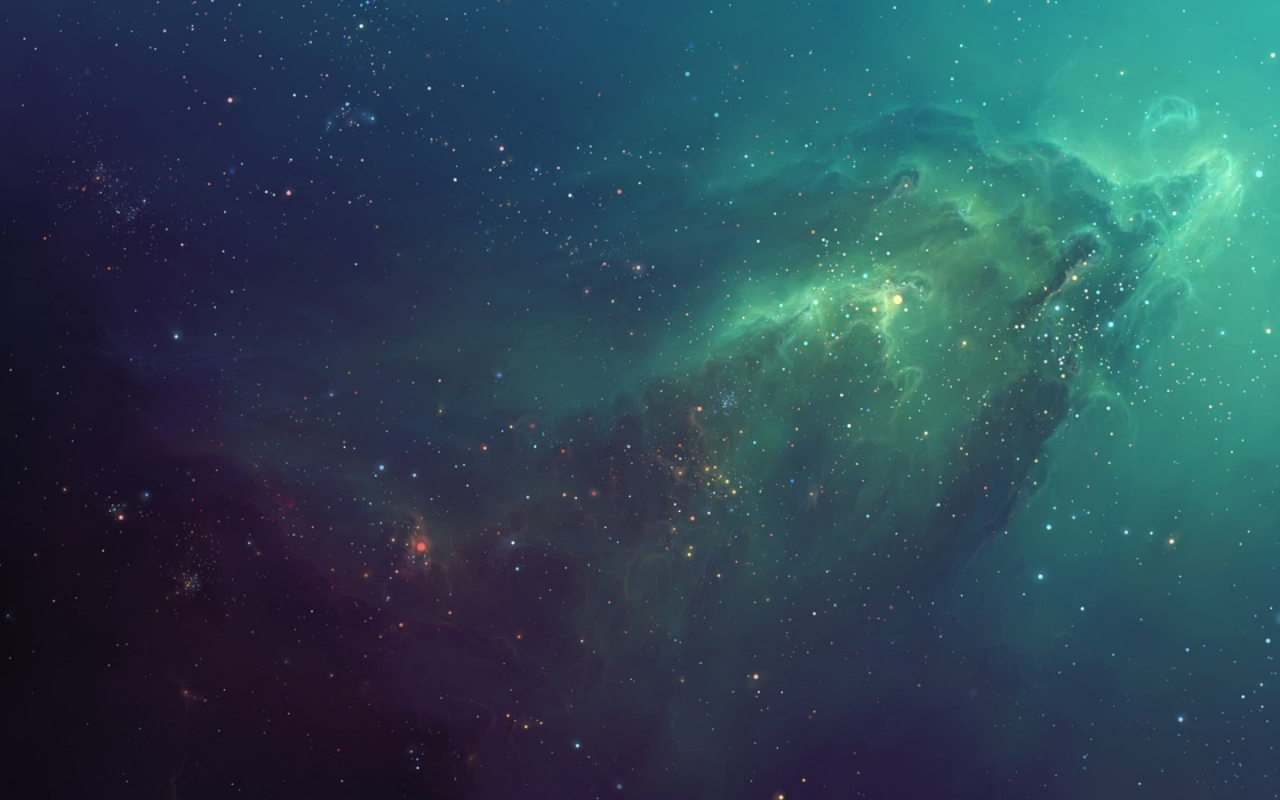
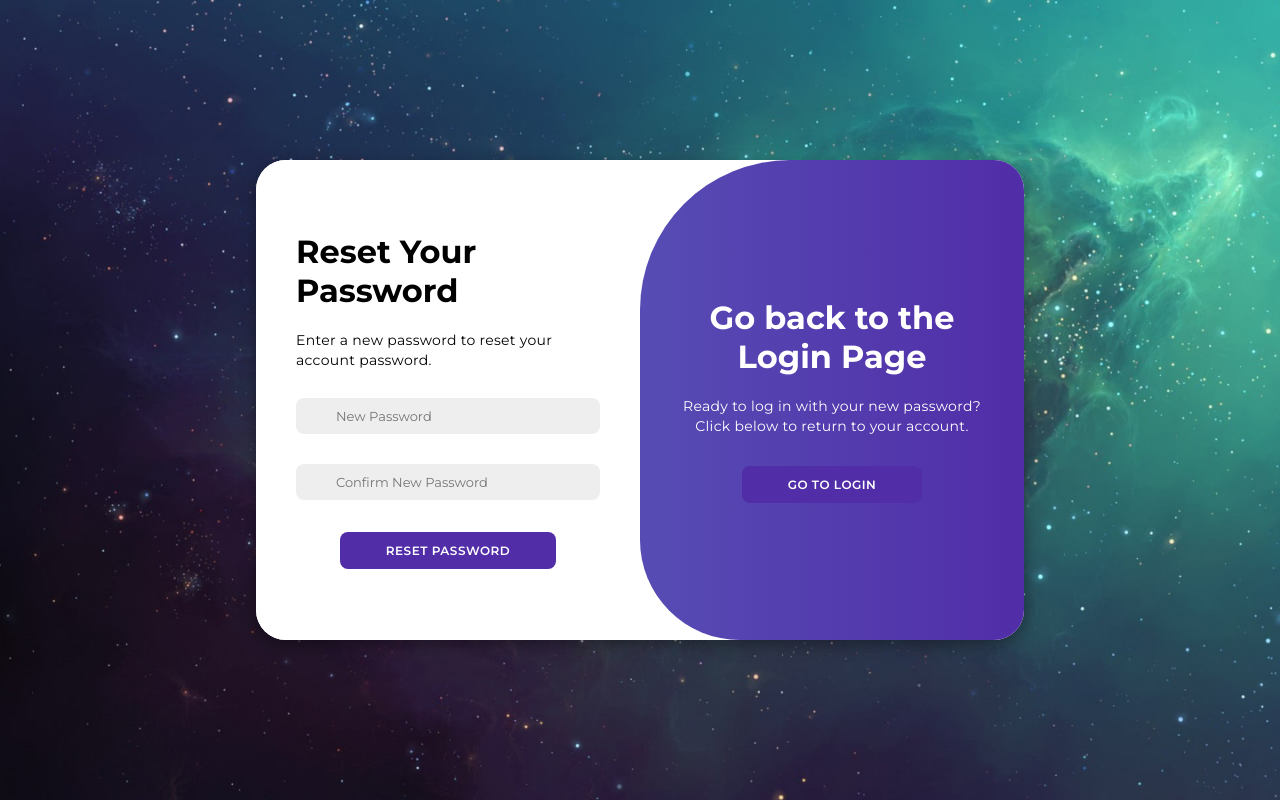
Before and after one commit to hikmetbozkurt/LearnLink, a React (Create React App) app in the folder learnlink_gui/: page /reset-password in a window 1280 px wide. Before the commit this address had no page. Built offline with nearby package versions, Linux system fonts and the light colour scheme.

Commit message:
Login features are added.

```diff
--- a/learnlink_gui/src/App.tsx
+++ b/learnlink_gui/src/App.tsx
@@ -1,12 +1,16 @@
 import React from "react";
 import { BrowserRouter as Router, Routes, Route } from "react-router-dom";
-import SignInPage from "./features/login/components/SignInPage.tsx";
+import SignInPage from "./features/login/components/LoginPage.tsx";
+import ForgotPasswordPage from "./features/login/components/ForgetPasswordPage.tsx";
+import ResetPasswordPage from "./features/login/components/ResetPasswordPage.tsx";
 
 const App = () => {
   return (
     <Router>
       <Routes>
         <Route path="/" element={<SignInPage />} />
+        <Route path="/forgot-password" element={<ForgotPasswordPage />} />{" "}
+        <Route path="/reset-password" element={<ResetPasswordPage />} />
       </Routes>
     </Router>
   );
--- a/learnlink_gui/src/features/login/components/ForgetPasswordPage.tsx
+++ b/learnlink_gui/src/features/login/components/ForgetPasswordPage.tsx
@@ -0,0 +1,90 @@
+import React, { useState, useEffect } from "react";
+import { useNavigate } from "react-router-dom";
+import { CircularProgress } from "@mui/material";
+import EmailIcon from "@mui/icons-material/Email";
+import "./signin_style.css";
+
+const ForgotPasswordPage = () => {
+  const [loading, setLoading] = useState(false);
+  const [email, setEmail] = useState("");
+  const [status, setStatus] = useState<"pending" | "success">("success");
+  const [redirectMessage, setRedirectMessage] = useState(""); // Track the redirect message
+  const navigate = useNavigate();
+
+  const handleBackToLogin = () => {
+    setLoading(true);
+    setRedirectMessage("Loading... Redirecting to Login Page"); // Set the message for going back to login
+    setTimeout(() => {
+      navigate("/"); // login page : '/'
+    }, 2000); // Simulate loading delay
+  };
+
+  const handleGoToResetPassword = () => {
+    navigate("/reset-password"); // Navigate to ResetPasswordPage for testing
+  };
+
+  const handleSubmit = (e: React.FormEvent) => {
+    e.preventDefault();
+    alert("Password reset link sent to your email.");
+    //handleBackToLogin(); // Simulate going back after email reset
+    handleGoToResetPassword(); // Temporarily navigate to ResetPasswordPage for testing
+  };
+
+  useEffect(() => {
+    setLoading(true);
+    setRedirectMessage("Loading... Redirecting to Forgot Password Page"); // Message for Forgot Password Page
+    setTimeout(() => {
+      setLoading(false); // End loading once the Forgot Password page is ready
+    }, 3000); // Simulate loading delay for page load
+  }, []);
+
+  return (
+    <div className={`container ${loading ? "loading" : ""}`}>
+      {loading ? (
+        <div className="loading-container">
+          <CircularProgress />
+          <p>{redirectMessage}</p> {/* Dynamic message here */}
+        </div>
+      ) : (
+        <>
+          {/* Left side of the container */}
+          <div className="form-container sign-in">
+            <form onSubmit={handleSubmit}>
+              <h1>Forgot Your Password?</h1>
+              <p>Enter your email to receive a password reset link.</p>
+              <div className="input-group">
+                <EmailIcon className="input-icon" />
+                <input
+                  type="email"
+                  placeholder="Email"
+                  required
+                  value={email}
+                  onChange={(e) => setEmail(e.target.value)}
+                />
+              </div>
+              {/* <button type="submit">Send Reset Link</button>*/}
+              <button type="submit" onClick={() => navigate("/reset-password")}>
+                Send Reset Link
+              </button>
+            </form>
+          </div>
+
+          {/* Right side of the container */}
+          <div className="toggle-container">
+            <div className="toggle">
+              <div className="toggle-panel toggle-right">
+                <h1>Go back to the Login Page</h1>
+                <p>
+                  Ready to log in? Click below to head back to your account.
+                </p>
+                <button onClick={handleBackToLogin}>Go to Login</button>
+              </div>
+            </div>
+          </div>
+        </>
+      )}
+    </div>
+  );
+};
+
+export default ForgotPasswordPage;
--- a/learnlink_gui/src/features/login/components/ResetPasswordPage.tsx
+++ b/learnlink_gui/src/features/login/components/ResetPasswordPage.tsx
@@ -0,0 +1,104 @@
+import React, { useState, useEffect } from "react";
+import { useNavigate } from "react-router-dom";
+import { CircularProgress } from "@mui/material";
+import "./signin_style.css";
+
+const ResetPasswordPage = () => {
+  const [loading, setLoading] = useState(false);
+  const [password, setPassword] = useState("");
+  const [confirmPassword, setConfirmPassword] = useState("");
+  const [status, setStatus] = useState<"pending" | "success">("success");
+  const [redirectMessage, setRedirectMessage] = useState(""); // Track the redirect message
+  const navigate = useNavigate();
+
+  const handleBackToLogin = () => {
+    setLoading(true);
+    setRedirectMessage("Loading... Redirecting to Login Page"); // Set the message for going back to login
+    setTimeout(() => {
+      navigate("/"); // login page : '/'
+    }, 2000); // Simulate loading delay
+  };
+
+  const handleSubmit = (e: React.FormEvent) => {
+    e.preventDefault();
+
+    if (password !== confirmPassword) {
+      alert("Passwords do not match!");
+      return;
+    }
+
+    setLoading(true);
+    setRedirectMessage("Resetting your password...");
+
+    // Simulate API call for password reset
+    setTimeout(() => {
+      setLoading(false);
+      alert("Your password has been successfully reset!");
+      handleBackToLogin(); // Redirect to login after password reset
+    }, 2000);
+  };
+
+  useEffect(() => {
+    setLoading(true);
+    setRedirectMessage("Loading... Redirecting to Reset Password Page"); // Message for Reset Password Page
+    setTimeout(() => {
+      setLoading(false); // End loading once the Reset Password page is ready
+    }, 2000); // Simulate loading delay for page load
+  }, []);
+
+  return (
+    <div className={`container ${loading ? "loading" : ""}`}>
+      {loading ? (
+        <div className="loading-container">
+          <CircularProgress />
+          <p>{redirectMessage}</p> {/* Dynamic message here */}
+        </div>
+      ) : (
+        <>
+          {/* Left side of the container */}
+          <div className="form-container sign-in">
+            <form onSubmit={handleSubmit}>
+              <h1>Reset Your Password</h1>
+              <p>Enter a new password to reset your account password.</p>
+              <div className="input-group">
+                <input
+                  type="password"
+                  placeholder="New Password"
+                  required
+                  value={password}
+                  onChange={(e) => setPassword(e.target.value)}
+                />
+              </div>
+              <div className="input-group">
+                <input
+                  type="password"
+                  placeholder="Confirm New Password"
+                  required
+                  value={confirmPassword}
+                  onChange={(e) => setConfirmPassword(e.target.value)}
+                />
+              </div>
+              <button type="submit">Reset Password</button>
+            </form>
+          </div>
+
+          {/* Right side of the container */}
+          <div className="toggle-container">
+            <div className="toggle">
+              <div className="toggle-panel toggle-right">
+                <h1>Go back to the Login Page</h1>
+                <p>
+                  Ready to log in with your new password? Click below to return
+                  to your account.
+                </p>
+                <button onClick={handleBackToLogin}>Go to Login</button>
+              </div>
+            </div>
+          </div>
+        </>
+      )}
+    </div>
+  );
+};
+
+export default ResetPasswordPage;
```
Also changed, not shown: learnlink_gui/src/features/login/components/LoginPage.tsx (renamed from learnlink_gui/src/features/login/components/SignInPage.tsx), learnlink_gui/src/features/login/components/SignUpPage.tsx (deleted).
